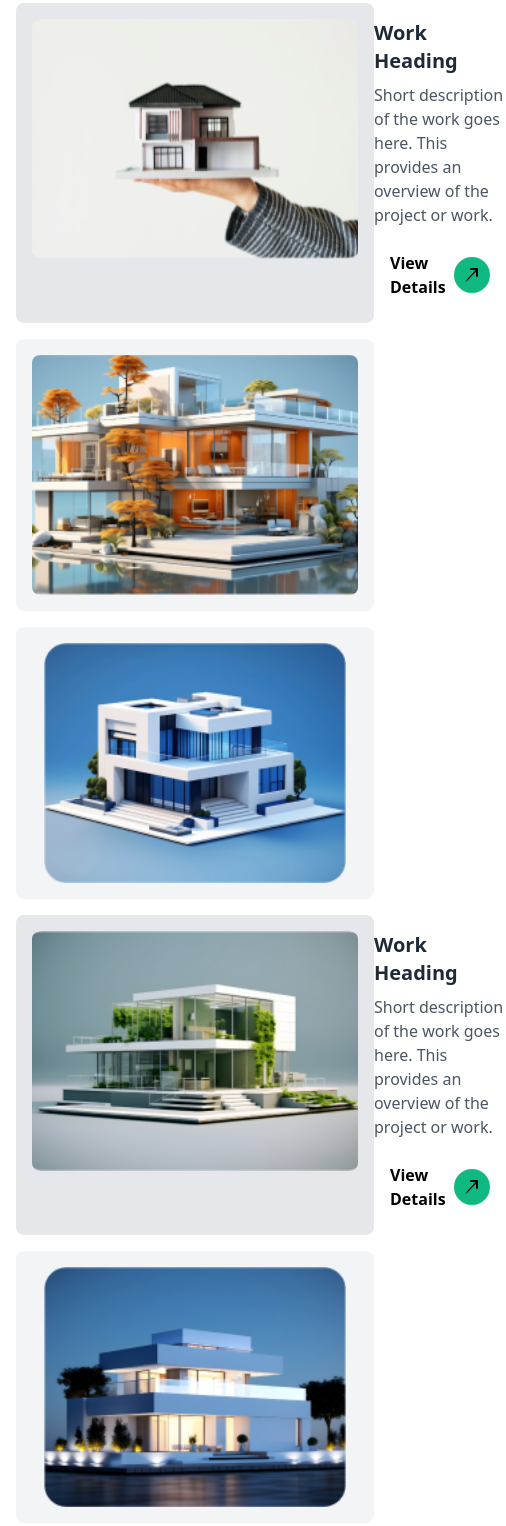
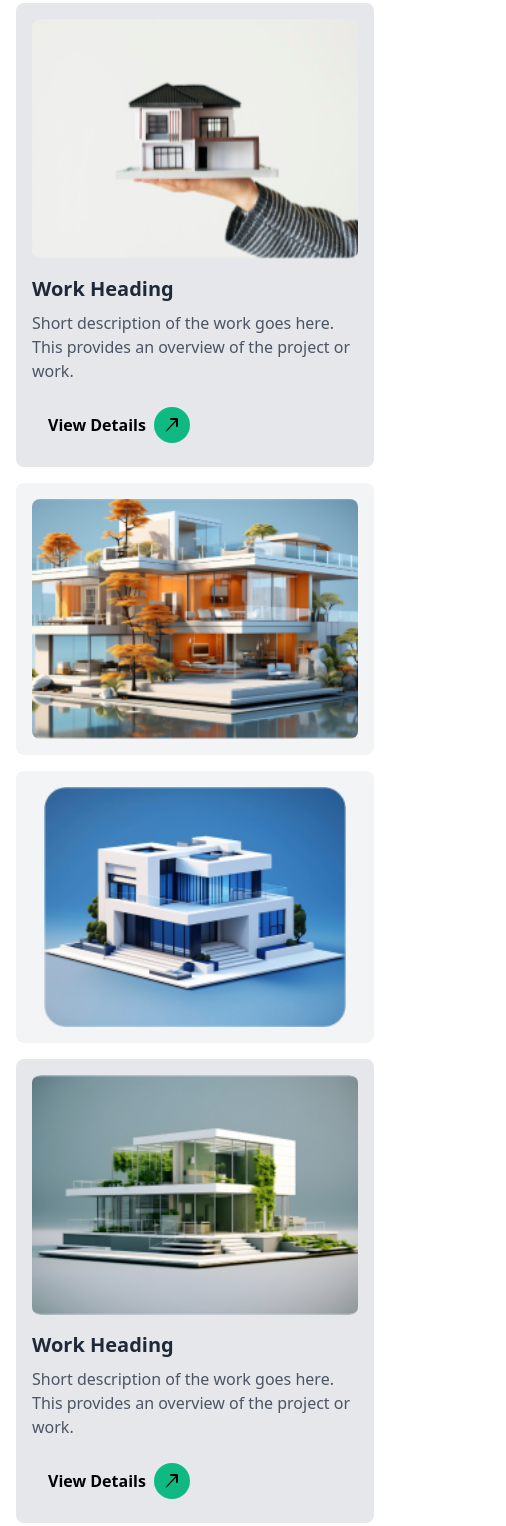
Before and after one commit to Anas1347/assignment-3, a plain HTML site: page index.html in a window 390 px wide. Shown: the part 3223-4749 px from the top of the page, 506 px wide, since content can reach past the window. Drawn offline with nearby package versions, Linux system fonts and the light colour scheme.

Commit message:
img section done

```diff
--- a/index.html
+++ b/index.html
@@ -371,14 +371,16 @@
       </p>
 
       <div class="grid grid-cols-1 md:grid-cols-4 gap-4">
-        <div class="col-span-1 md:col-span-3 flex flex-col">
-          <div class="bg-gray-200 p-4 flex items-start rounded-lg">
+        <div class="col-span-1 md:col-span-3 flex flex-col md:flex-row">
+          <div
+            class="bg-gray-200 p-4 flex flex-col md:flex-row items-start rounded-lg"
+          >
             <img
               src="./assets/img1.png"
               alt="First Work"
-              class="w-auto h-60 object-cover rounded-lg mb-4"
+              class="w-full md:w-auto h-60 object-cover rounded-lg mb-4 md:mb-0"
             />
-            <div class="ml-4 flex flex-col">
+            <div class="flex flex-col md:ml-4">
               <h3 class="text-xl font-bold mb-2">Work Heading</h3>
               <p class="text-gray-600 mb-4">
                 Short description of the work goes here. This provides an
@@ -429,14 +431,14 @@
           />
         </div>
 
-        <div class="col-span-1 md:col-span-2 flex flex-col">
-          <div class="bg-gray-200 p-4 flex items-start rounded-lg">
+        <div class="col-span-1 md:col-span-2 flex flex-col md:flex-row">
+          <div class="flex flex-col md:flex-row bg-gray-200 p-4 rounded-lg">
             <img
               src="./assets/img4.png"
               alt="Fourth Work"
-              class="w-auto h-60 object-cover rounded-lg mb-4"
+              class="w-full md:w-auto h-60 object-cover rounded-lg mb-4 md:mb-0"
             />
-            <div class="ml-4 flex flex-col">
+            <div class="flex flex-col md:ml-4">
               <h3 class="text-xl font-bold mb-2">Work Heading</h3>
               <p class="text-gray-600 mb-4">
                 Short description of the work goes here. This provides an
```
